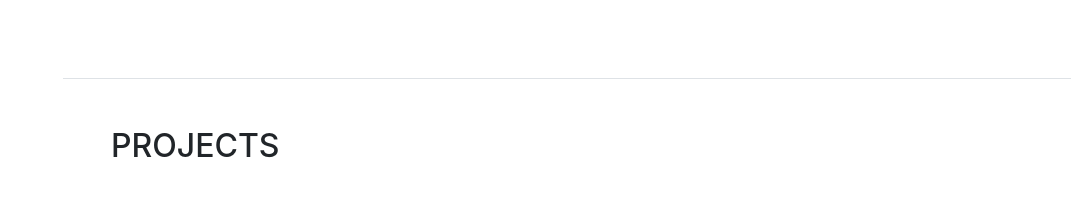
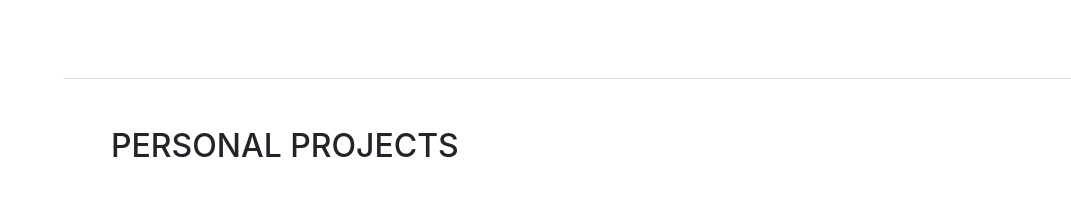
Before and after one commit to sdevalapurkar/personal-website, a website with bundled scripts: page index.html in a window 1280 px wide. Shown: the part 5180-5390 px from the top of the page, without its empty margins (209-1280 px from the left). Built offline with nearby package versions, Linux system fonts and the light colour scheme; a web font is replaced by a local one.

Commit message:
fix wording inconsistency

```diff
--- a/index.html
+++ b/index.html
@@ -235,7 +235,7 @@
 
       <section class="resume-section p-3 p-lg-5 d-flex flex-column" id="projects">
           <div class="my-auto">
-            <h2 class="mb-5">Projects</h2>
+            <h2 class="mb-5">Personal Projects</h2>
 
             <div class="resume-item d-flex flex-column flex-md-row mb-5">
                 <div class="resume-content mr-auto">
```
